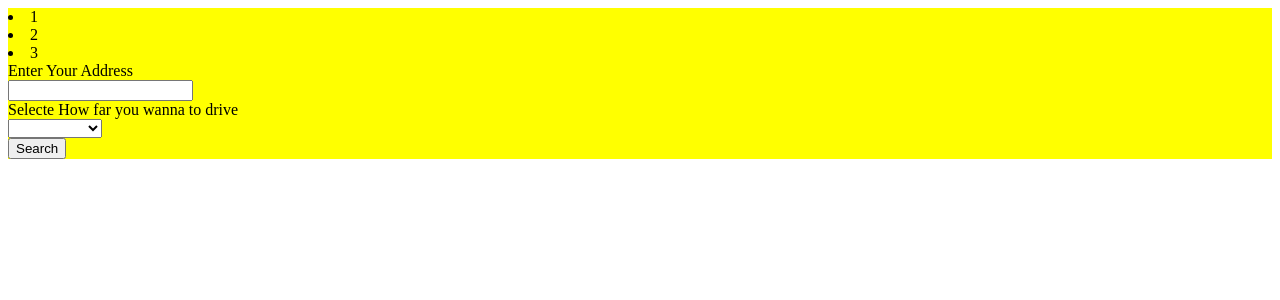
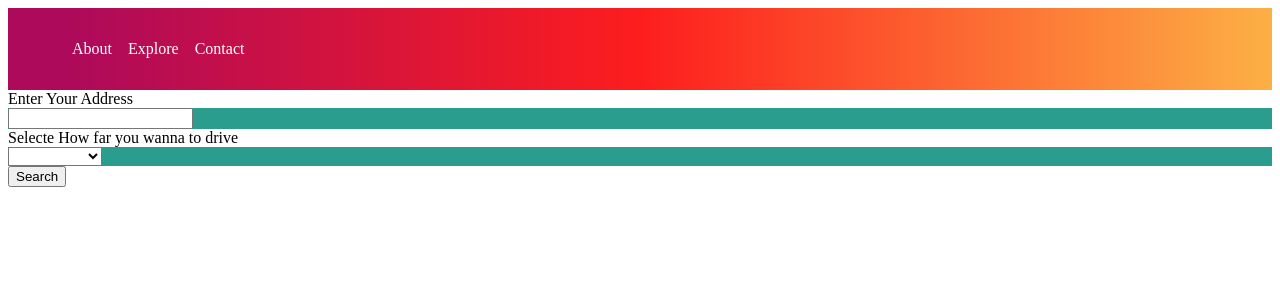
Before and after one commit to Lissett28/FoodyFront, an Angular app in the folder front-end/angular-foody-app/: page / in a window 1280 px wide. Shown: the top 300 px of the page. Built offline with nearby package versions, Linux system fonts and the light colour scheme.

Commit message:
adding routing and header

```diff
--- a/front-end/angular-foody-app/src/app/app-routing.module.ts
+++ b/front-end/angular-foody-app/src/app/app-routing.module.ts
@@ -1,9 +1,15 @@
 import { NgModule } from '@angular/core';
 import { RouterModule, Routes } from '@angular/router';
+import { AboutComponent } from './component/about/about.component';
+import { ContactComponent } from './component/contact/contact.component';
 import { HomepageComponent } from './component/homepage/homepage.component';
 
 const routes: Routes = [
   // by defualt we should be route to homepage
+
+  {path: 'explore', component: HomepageComponent},
+  {path: 'contact', component: ContactComponent},
+  {path: 'about', component: AboutComponent},
   {path: '**', component: HomepageComponent}
 ];
 
--- a/front-end/angular-foody-app/src/app/app.component.css
+++ b/front-end/angular-foody-app/src/app/app.component.css
@@ -4,13 +4,13 @@
     /* for easy to update the page colors */
 
     /* colors */
-    --color-bg: yellow;
-    --color-bg-variant: yellow;
-    --color-primary: #003366;
-    --color-primary-variant: #003153;
+    --color-bg: white;
+    --color-bg-variant: #2a9d8f;
+    --color-primary: #e76f51;
+    --color-primary-variant: #f4a261;
     --color-white:#fff;
     --color-black:rgb(0, 0, 0);
-    --color-light:rgb(255, 255, 255);
+    --color-light:#e9c46a;
 
     /* container */
     --container-width-lg: 75%;
--- a/front-end/angular-foody-app/src/app/app.component.html
+++ b/front-end/angular-foody-app/src/app/app.component.html
@@ -1,4 +1,6 @@
 <!-- * * * * * * * * * * * * * * * * * * * * * * * * * * * * * * * -->
 <!-- HEADER -->
 <!-- BODY -->
-<app-body></app-body>
+<div class="container app__container">
+  <app-body></app-body>
+</div>
--- a/front-end/angular-foody-app/src/app/app.module.ts
+++ b/front-end/angular-foody-app/src/app/app.module.ts
@@ -7,6 +7,8 @@ import { HomepageComponent } from './component/homepage/homepage.component';
 import { FormsModule, ReactiveFormsModule } from '@angular/forms';
 import {HttpClientModule} from '@angular/common/http';
 import { HeaderComponent } from './component/header/header.component';
+import { AboutComponent } from './component/about/about.component';
+import { ContactComponent } from './component/contact/contact.component';
 
 @NgModule({
   declarations: [
@@ -14,6 +16,8 @@ import { HeaderComponent } from './component/header/header.component';
     BodyComponent,
     HomepageComponent,
     HeaderComponent,
+    AboutComponent,
+    ContactComponent,
 
   ],
   imports: [
--- /dev/null
+++ b/front-end/angular-foody-app/src/app/component/about/about.component.html
@@ -0,0 +1 @@
+<p>about works!</p>
--- /dev/null
+++ b/front-end/angular-foody-app/src/app/component/about/about.component.ts
@@ -0,0 +1,15 @@
+import { Component, OnInit } from '@angular/core';
+
+@Component({
+  selector: 'app-about',
+  templateUrl: './about.component.html',
+  styleUrls: ['./about.component.css']
+})
+export class AboutComponent implements OnInit {
+
+  constructor() { }
+
+  ngOnInit(): void {
+  }
+
+}
--- /dev/null
+++ b/front-end/angular-foody-app/src/app/component/contact/contact.component.html
@@ -0,0 +1 @@
+<p>contact works!</p>
--- /dev/null
+++ b/front-end/angular-foody-app/src/app/component/contact/contact.component.ts
@@ -0,0 +1,15 @@
+import { Component, OnInit } from '@angular/core';
+
+@Component({
+  selector: 'app-contact',
+  templateUrl: './contact.component.html',
+  styleUrls: ['./contact.component.css']
+})
+export class ContactComponent implements OnInit {
+
+  constructor() { }
+
+  ngOnInit(): void {
+  }
+
+}
--- a/front-end/angular-foody-app/src/app/component/header/header.component.css
+++ b/front-end/angular-foody-app/src/app/component/header/header.component.css
@@ -0,0 +1,27 @@
+.header__container{
+    background: rgb(173,10,91);
+    background: linear-gradient(90deg, rgba(173,10,91,1) 5%, rgba(253,29,29,1) 50%, rgba(252,176,69,1) 100%);
+    color: white;
+}
+a{
+    text-decoration: none;
+    color: white;
+}
+ul{
+    display: block;
+}
+nav{
+    /* put to top */
+    z-index: 2;
+    display: block;
+    display: flex;
+    padding: 16px;
+}
+ul{
+    list-style: none;
+    display: flex;
+    padding-left: 2rem;
+}
+li{
+    padding-left: 1rem;
+}
--- a/front-end/angular-foody-app/src/app/component/header/header.component.html
+++ b/front-end/angular-foody-app/src/app/component/header/header.component.html
@@ -1,5 +1,9 @@
-<nav>
-    <li>1</li>
-    <li>2</li>
-    <li>3</li>
-</nav>
+<div class="container header__container">
+    <nav>
+        <ul>
+            <li><a routerLink="about">About</a></li>
+            <li><a routerLink="explore">Explore</a></li>
+            <li><a routerLink="contact">Contact</a></li>
+        </ul>
+    </nav>
+</div>
```
Also changed, not shown: front-end/angular-foody-app/src/app/component/about/about.component.css (added), front-end/angular-foody-app/src/app/component/contact/contact.component.css (added), 2 other files (tests, documents, lock files or other folders).
